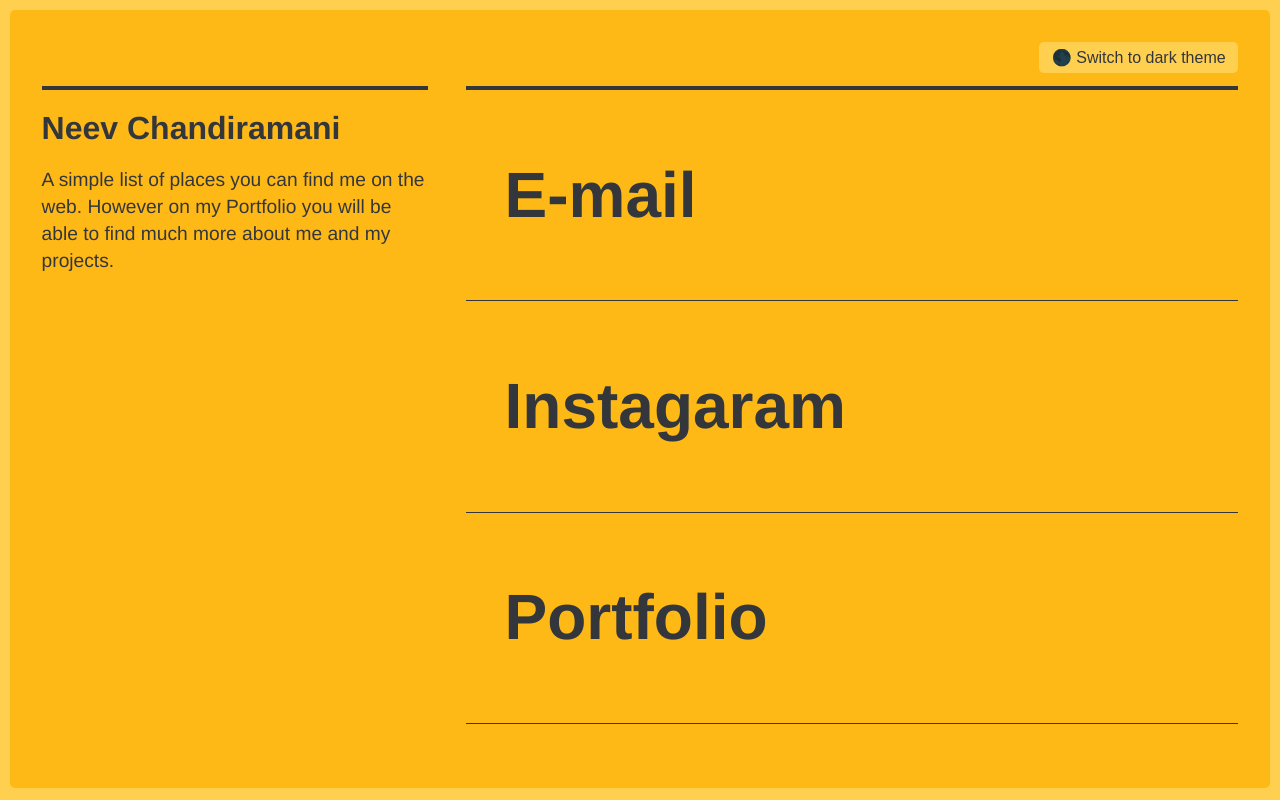
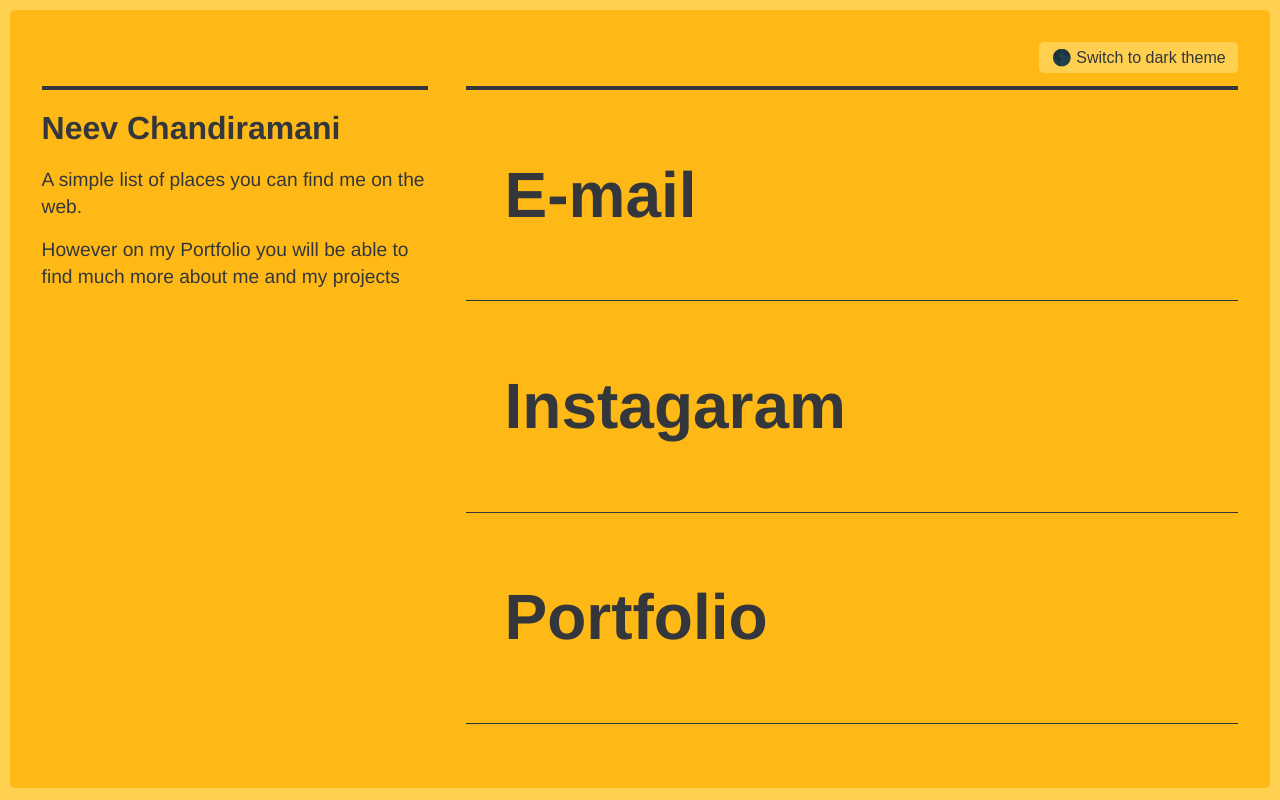
Before and after one commit to Lotustrailtheprestigefig/Netlify, a plain HTML site: page index.html in a window 1280 px wide. Drawn offline with Linux system fonts and the light colour scheme; a web font is replaced by a local one.

Commit message:
Update index.html

```diff
--- a/index.html
+++ b/index.html
@@ -39,7 +39,8 @@
     <main>
       <section class="about">
         <h1>Neev Chandiramani</h1>
-        <p>A simple list of places you can find me on the web. However on my Portfolio you will be able to find much more about me and my projects.</p>
+        <p>A simple list of places you can find me on the web.</p>
+        <p>However on my Portfolio you will be able to find much more about me and my projects</p>
       </section>
       <nav class="links">
         <!-- Update <a href=""> to point to your accounts -->
```
